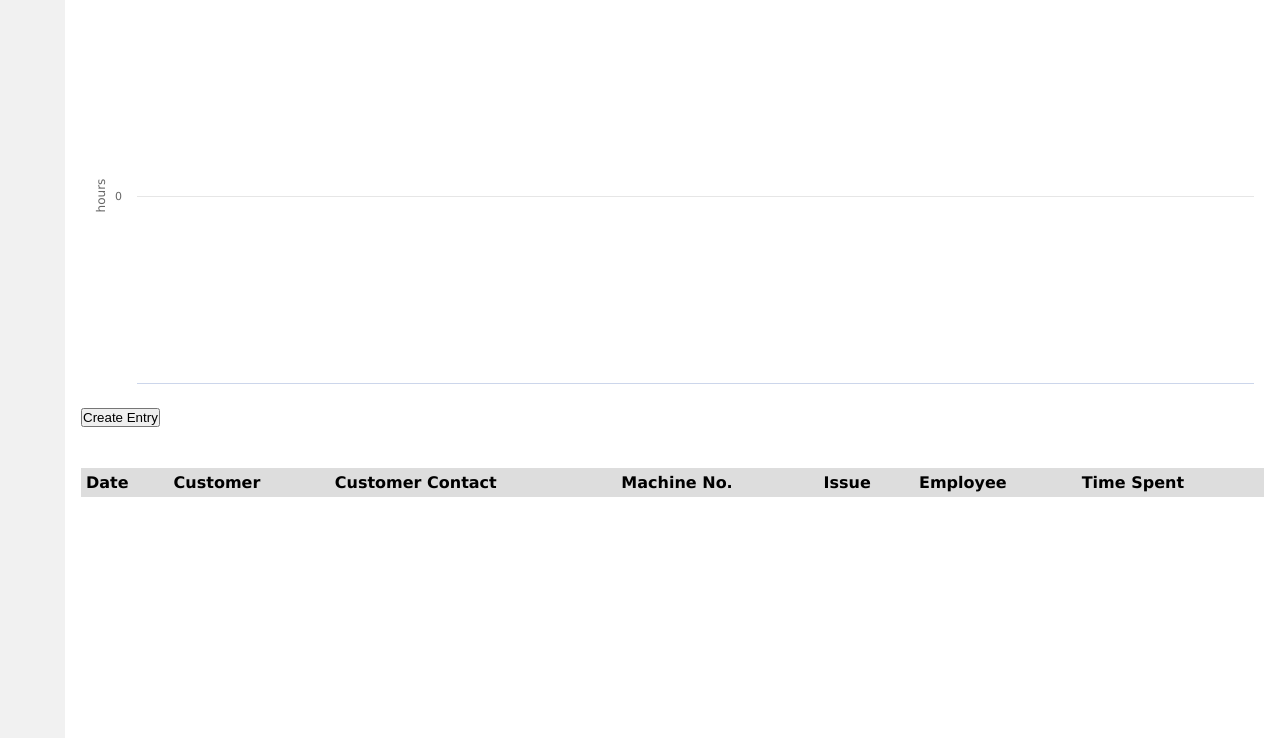
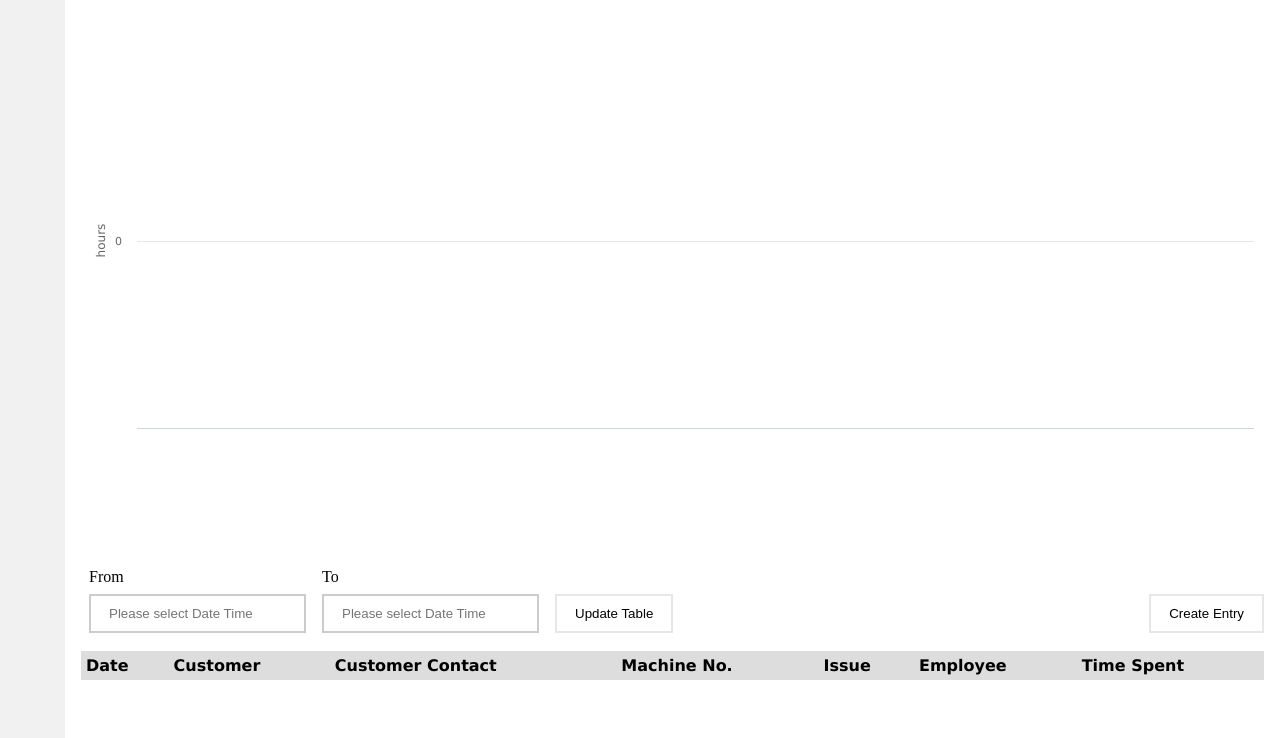
Before and after one commit to ibwgr/warranty-tracker, a website: page view/index.html in a window 1280 px wide. Shown: the part 62-800 px from the top of the page. Drawn offline with nearby package versions, Linux system fonts and the light colour scheme; files that its build step writes are made by us from their sources; no server answers; files whose address does not match are found by name.

Commit message:
add input fields and button

```diff
--- a/view/index.html
+++ b/view/index.html
@@ -36,7 +36,16 @@
         <div id="trend-graph"></div>
       </div>
       <div class="action-bar">
-        <button type="button" id="create-entry">Create Entry</button>
+        <div class="datepickerGroup">
+          <input type="text" class="fromDate" placeholder="Please select Date Time" data-input>
+          <label class="input-label">From</label>
+        </div>
+        <div class="datepickerGroup">
+          <input type="text" class="toDate" placeholder="Please select Date Time" data-input>
+          <label class="input-label">To</label>
+        </div>
+        <button type="button" class="button" id="update-table">Update Table</button>
+        <button type="button" class="button" id="create-entry">Create Entry</button>
         <div id="plane" style="display: none"></div>
         <div id="popup" style="display: none">
           <div id="top-bar">
--- a/view/stylesheets/style.css
+++ b/view/stylesheets/style.css
@@ -35,7 +35,6 @@ li a:hover {
   padding:0 16px;
   display: grid;
   grid-template-columns: 1fr;
-  grid-template-rows: 50px 1fr 50px 1.5fr;
   gap: 10px 0;
   grid-template-areas:
     "title"
@@ -55,6 +54,49 @@ li a:hover {
 
 .action-bar {
   grid-area: action-bar;
+  width: 100%;
+  display: flex;
+}
+
+.action-bar .button {
+  align-self: flex-end;
+  margin-bottom: 8px;
+  margin-left: 8px;
+  transition: all 0.3s ease;
+  padding: 10px 18px;
+  background-color: white;
+  color: black;
+  border: 2px solid #e7e7e7;
+}
+
+.button:hover {
+  background-color: #e7e7e7;
+}
+
+#create-entry {
+  margin-left: auto;
+}
+
+#create-entry:hover {
+  background-color: #e7e7e7;
+}
+
+.datepickerGroup {
+  margin: 0 8px;
+  display: flex;
+  flex-direction: column-reverse;
+}
+
+.datepickerGroup input {
+  transition: all 0.3s ease;
+  padding: 10px 18px;
+  margin: 8px auto;
+  box-sizing: border-box;
+  border: 2px solid #ccc;
+}
+
+.datepickerGroup input:focus {
+  border: 2px solid #555;
 }
 
 .table-wrapper {
```
